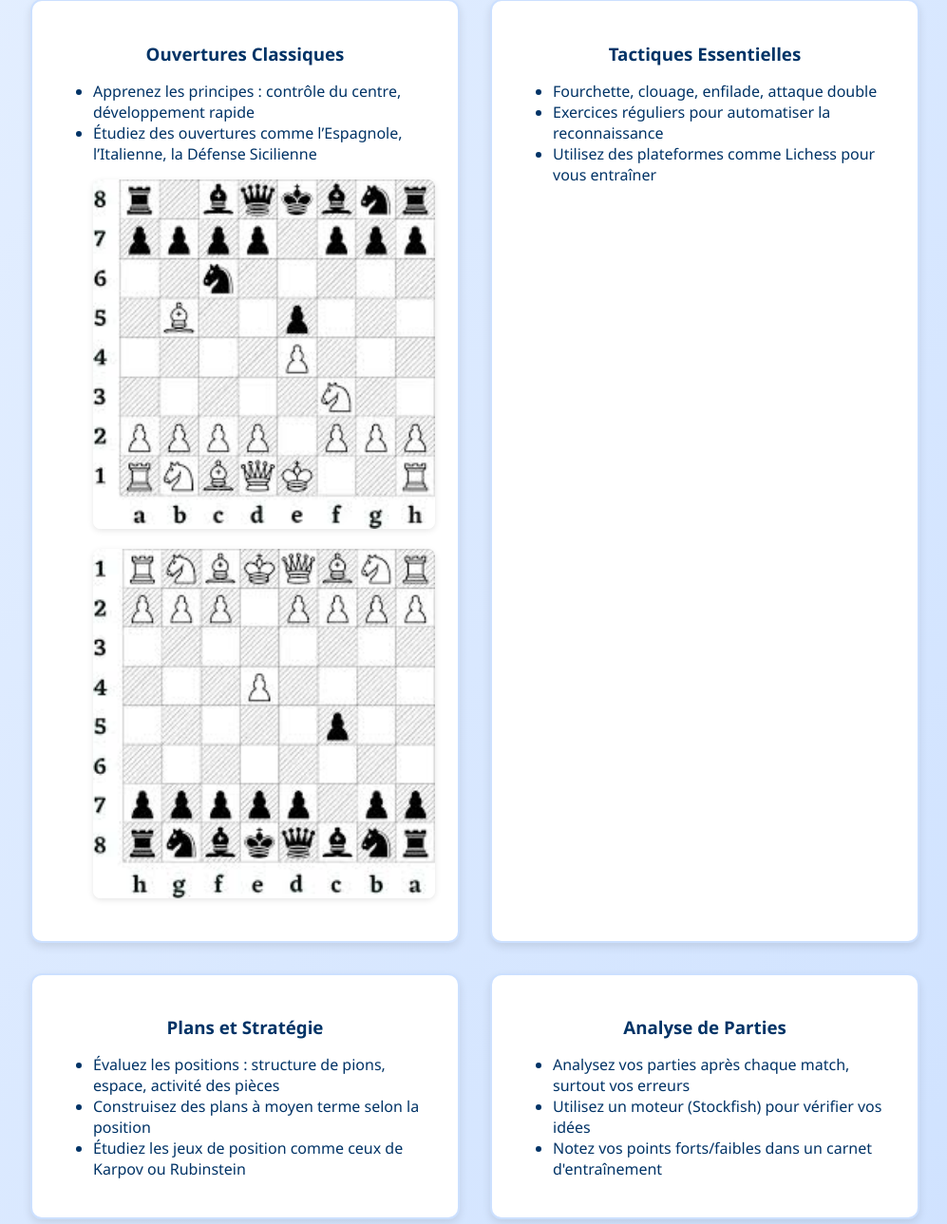
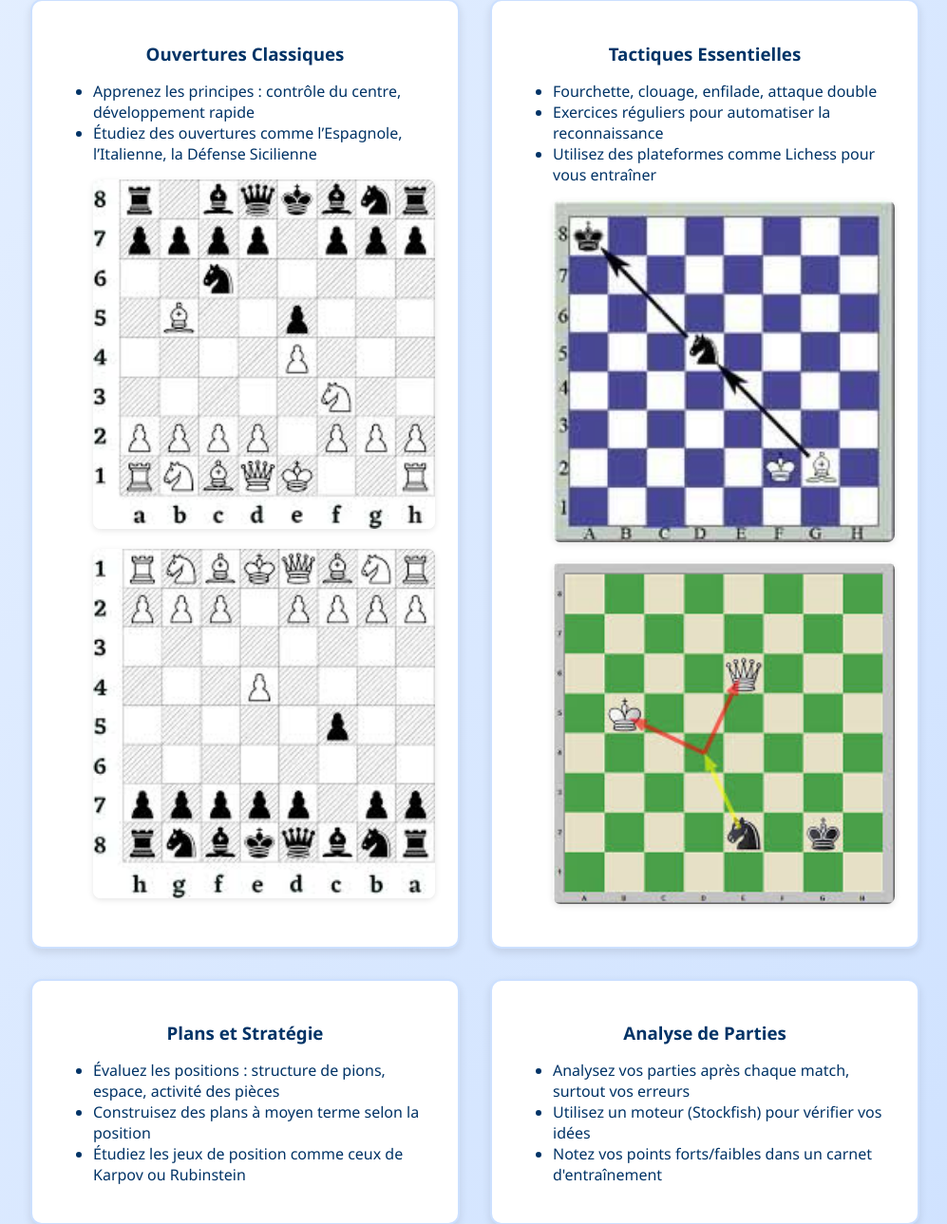
Before and after one commit to ordinalcyber/site, a Flask app: page /intermediaire in a window 1280 px wide. Shown: the part 311-1600 px from the top of the page at 95% size, without its empty margins (140-1137 px from the left). Run offline with Flask 3, Linux system fonts and the light colour scheme; some libraries are stand-ins or nearby versions.

Commit message:
Update intermediaire.html

```diff
--- a/templates/intermediaire.html
+++ b/templates/intermediaire.html
@@ -26,6 +26,8 @@
           <li>Fourchette, clouage, enfilade, attaque double</li>
           <li>Exercices réguliers pour automatiser la reconnaissance</li>
           <li>Utilisez des plateformes comme Lichess pour vous entraîner</li>
+          <img src="{{ url_for('static', filename='img/clouage.jpg') }}" alt="clouage" class="tip-img" style="width:100%; margin-top:1rem;">
+          <img src="{{ url_for('static', filename='img/fourchette.jpg') }}" alt="fourchette" class="tip-img" style="width:100%; margin-top:1rem;">
         </ul>
       </div>
 
```
